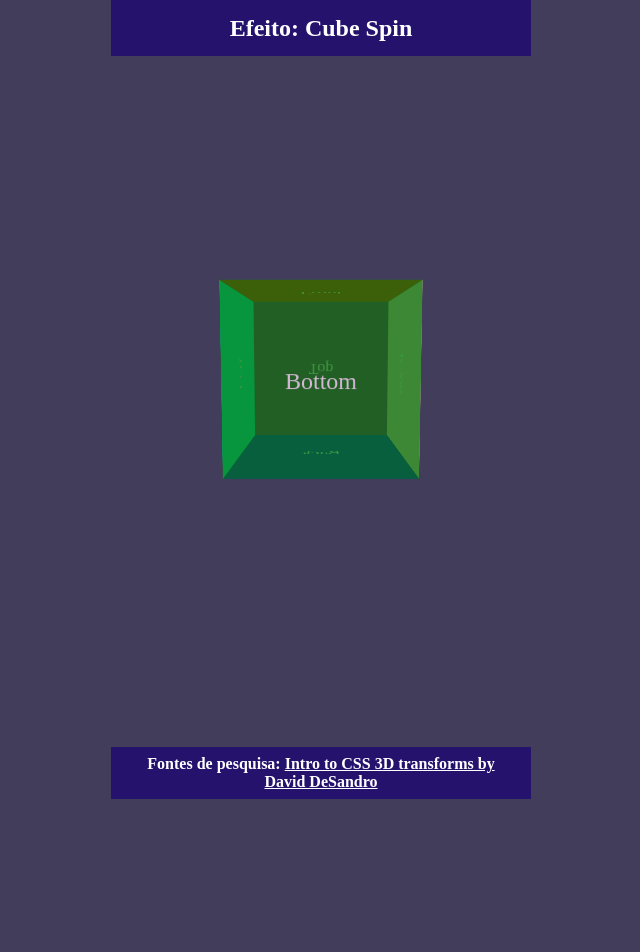
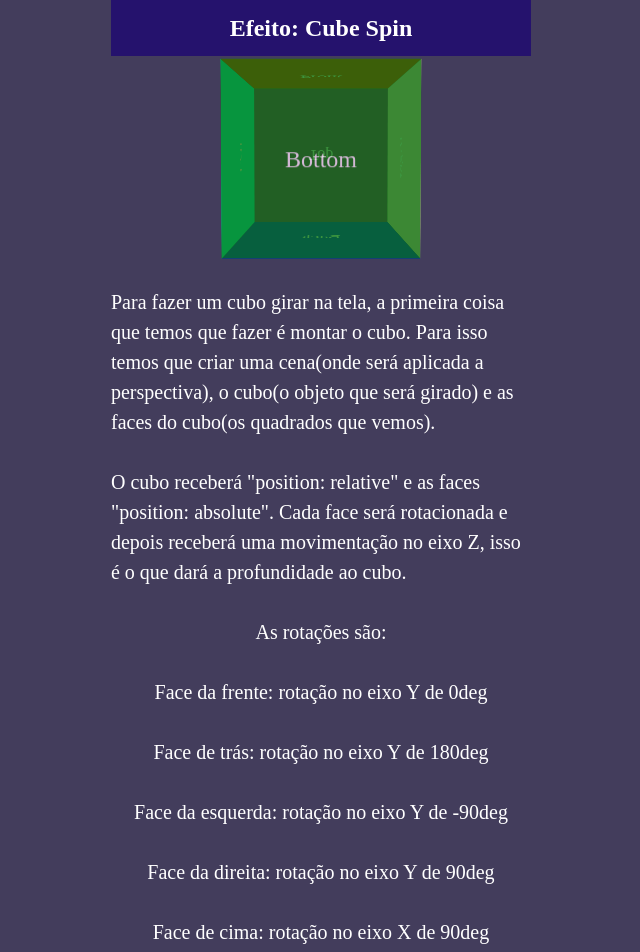
Before and after one commit to CaioVieira-dev/learn-3D-transform, a React (Create React App) app: page /animation/cube-spin in a window 1280 px wide. Shown: the top 952 px of the page, without its empty margins (319-959 px from the left). Before the commit the page ends 800 px from the top, so only its background shows below. Built offline with nearby package versions, Linux system fonts and the light colour scheme.

Commit message:
feat: :sparkles: introduce text to cubespin

```diff
--- a/src/pages/CubeSpin/index.tsx
+++ b/src/pages/CubeSpin/index.tsx
@@ -1,12 +1,14 @@
 import { useEffect } from 'react';
 import { useNav } from '../../hooks/useNav';
-import { Cube, Scene, CubeFace } from './styles'
+import { Cube, Scene, CubeFace, Container, Text, Title } from './styles'
 
 export function CubeSpin() {
     const { changePageName } = useNav();
 
     useEffect(() => { changePageName('Efeito: Cube Spin') }, [changePageName])
     return (
+        <Container>
+            <Title>Cube Spin</Title>
             <Scene>
                 <Cube>
                     <CubeFace className="Front">Front</CubeFace>
@@ -17,5 +19,39 @@ export function CubeSpin() {
                     <CubeFace className="Right">Right</CubeFace>
                 </Cube>
             </Scene>
+            <Text>Para fazer um cubo girar na tela, a primeira coisa que temos que
+                fazer é montar o cubo. Para isso temos que criar uma cena(onde será
+                aplicada a perspectiva), o cubo(o objeto que será girado) e as
+                faces do cubo(os quadrados que vemos).
+            </Text>
+            <Text>O cubo receberá "position: relative" e as faces "position: absolute".
+                Cada face será rotacionada e depois receberá uma movimentação no eixo Z,
+                isso é o que dará a profundidade ao cubo.
+            </Text>
+            <Text>As rotações são:</Text>
+            <Text>Face da frente: rotação no eixo Y de 0deg</Text>
+            <Text>Face de trás: rotação no eixo Y de 180deg</Text>
+            <Text>Face da esquerda: rotação no eixo Y de -90deg</Text>
+            <Text>Face da direita: rotação no eixo Y de 90deg</Text>
+            <Text>Face de cima: rotação no eixo X de 90deg</Text>
+            <Text>Face de baixo: rotação no eixo X de -90deg</Text>
+            <Text>A movimentação no eixo Z será feita utilizando o "translateZ".
+                A distancia dessa movimentação é de metade da altura para as faces
+                de cima e de baixo, metade da largura para as faces da esquerda e
+                da direita, e metade do comprimento para as faces da frente e de trás.
+            </Text>
+            <Text>Como estamos trabalhando com um cubo, essa distancia será a mesma,
+                o comprimento de um dos lados dividido por dois.
+            </Text>
+            <Text>É importante se lembrar que a ordem das transformações altera seu
+                resultado. Aplique primeiro o "rotate" e depois o "translate".
+            </Text>
+            <Text>Com isso você tem um cubo pronto,entretanto, você irá notar que
+                os pixeis do cubo parecem borrados, para resolver isso aplique uma
+                movimentação no eixo z do cubo com o inverso do aplicado no cubo.
+                Para girar o cubo é só aplicar uma rotação nele.
+            </Text>
+
+        </Container>
     )
 }
--- a/src/pages/CubeSpin/styles.ts
+++ b/src/pages/CubeSpin/styles.ts
@@ -115,3 +115,25 @@ opacity: 0.7;
     transform: rotateY( 90deg) translateZ(100px);
 }
 `
+
+
+export const Container = styled.div`
+max-width: 420px;
+display: flex;
+flex-direction:column;
+align-items: center;
+gap:30px;
+`
+
+export const Text = styled.p`
+color:white;
+font-size: 20px;
+line-height:1.5em;
+:last-child&{
+margin-bottom:16px;
+}
+`
+export const Title = styled.h2`
+color:white;
+
+`
--- a/src/pages/FunctionsOverview/styles.ts
+++ b/src/pages/FunctionsOverview/styles.ts
@@ -15,6 +15,9 @@ export const Text = styled.p`
 color:white;
 font-size: 20px;
 line-height:1.5em;
+:last-child&{
+margin-bottom:16px;
+}
 `
 export const Example = styled.p`
 color:white;
```
Lines whose indentation alone changed are shown as unchanged.
